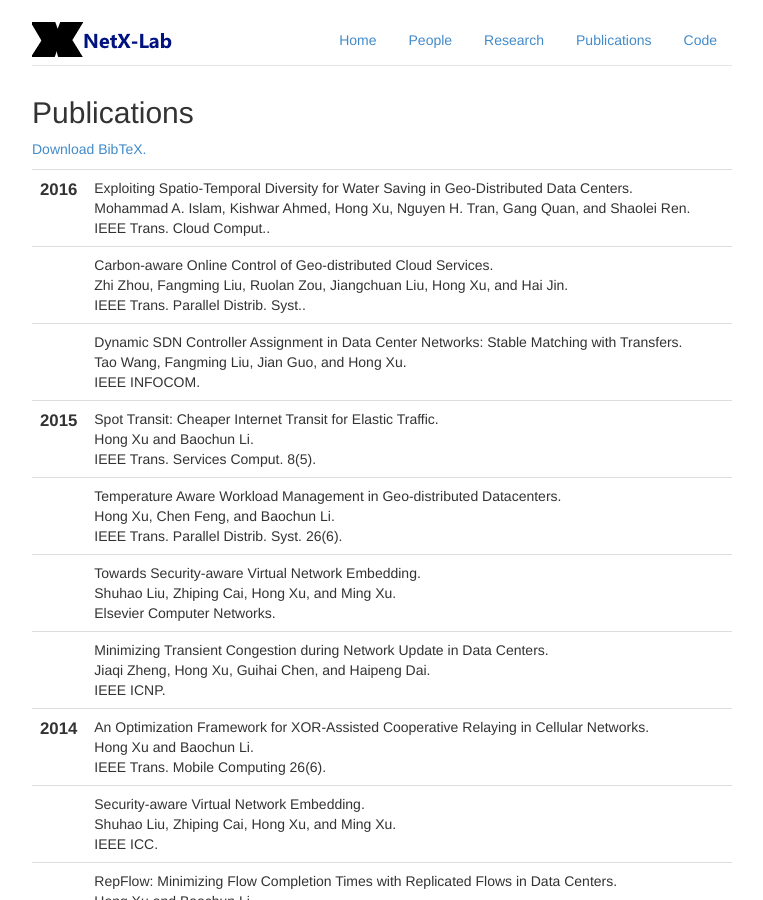
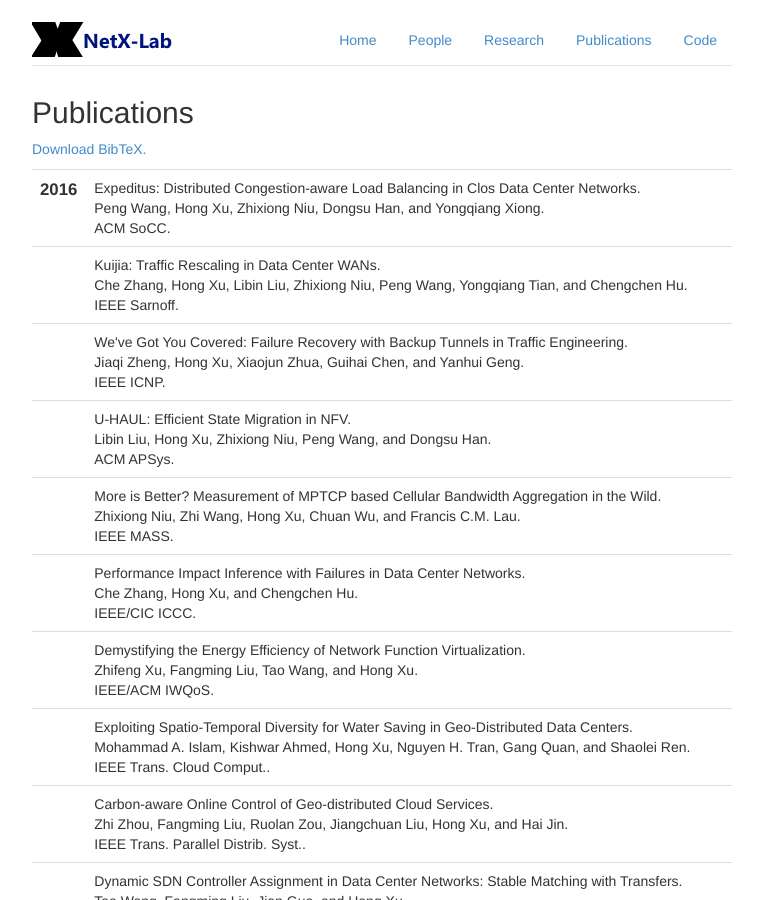
Before and after one commit to NetX-lab/netx-lab.github.io, a Jekyll site: the page built from publications.html, in a window 1280 px wide and 900 px high. Shown: the whole window, without its empty margins (258-1021 px from the left). Built offline with Jekyll 4.4.1, drawn with Linux system fonts in a browser that asks for light colours; nearby versions of some CDN libraries; Markdown is read by kramdown in place of the engine named in the settings.

Commit message:
update pub list

```diff
--- a/_data/people.yml
+++ b/_data/people.yml
@@ -7,6 +7,7 @@ henry:
         # Henry is an Assistant Professor in CS.
 peng:
     display_name: "Peng Wang"
+    webpage: "https://williamcityu.github.io"
     # webpage: "http://en.wikipedia.org/wiki/Cyclops_(comics)"
     role: grad
     bio: |
--- a/_includes/pubs.html
+++ b/_includes/pubs.html
@@ -5,6 +5,146 @@
 			<span class="date">
 
 				<big><strong>2016</strong></big><br />
+
+
+			</span>
+		</td>
+		<td class="publication">
+			<span class="pubtitle">
+				Expeditus: Distributed Congestion-aware Load Balancing in Clos Data Center Networks.
+			</span><br />
+			<span class="authors">
+				Peng Wang, Hong Xu, Zhixiong Niu, Dongsu Han, and Yongqiang Xiong.
+			</span><br />
+			<span class="venuetype"></span><span class="venue">ACM SoCC</span>.
+			<br />
+			<span class="links">
+			</span>
+		</td>
+	</tr>
+	<tr>
+		<td>
+			<span class="date">
+
+
+			</span>
+		</td>
+		<td class="publication">
+			<span class="pubtitle">
+				Kuijia: Traffic Rescaling in Data Center WANs.
+			</span><br />
+			<span class="authors">
+				Che Zhang, Hong Xu, Libin Liu, Zhixiong Niu, Peng Wang, Yongqiang Tian, and Chengchen Hu.
+			</span><br />
+			<span class="venuetype"></span><span class="venue">IEEE Sarnoff</span>.
+			<br />
+			<span class="links">
+			</span>
+		</td>
+	</tr>
+	<tr>
+		<td>
+			<span class="date">
+
+
+			</span>
+		</td>
+		<td class="publication">
+			<span class="pubtitle">
+				We've Got You Covered: Failure Recovery with Backup Tunnels in Traffic Engineering.
+			</span><br />
+			<span class="authors">
+				Jiaqi Zheng, Hong Xu, Xiaojun Zhua, Guihai Chen, and Yanhui Geng.
+			</span><br />
+			<span class="venuetype"></span><span class="venue">IEEE ICNP</span>.
+			<br />
+			<span class="links">
+			</span>
+		</td>
+	</tr>
+	<tr>
+		<td>
+			<span class="date">
+
+
+			</span>
+		</td>
+		<td class="publication">
+			<span class="pubtitle">
+				U-HAUL: Efficient State Migration in NFV.
+			</span><br />
+			<span class="authors">
+				Libin Liu, Hong Xu, Zhixiong Niu, Peng Wang, and Dongsu Han.
+			</span><br />
+			<span class="venuetype"></span><span class="venue">ACM APSys</span>.
+			<br />
+			<span class="links">
+			</span>
+		</td>
+	</tr>
+	<tr>
+		<td>
+			<span class="date">
+
+
+			</span>
+		</td>
+		<td class="publication">
+			<span class="pubtitle">
+				More is Better? Measurement of MPTCP based Cellular Bandwidth Aggregation in the Wild.
+			</span><br />
+			<span class="authors">
+				Zhixiong Niu, Zhi Wang, Hong Xu, Chuan Wu, and Francis C.M. Lau.
+			</span><br />
+			<span class="venuetype"></span><span class="venue">IEEE MASS</span>.
+			<br />
+			<span class="links">
+			</span>
+		</td>
+	</tr>
+	<tr>
+		<td>
+			<span class="date">
+
+
+			</span>
+		</td>
+		<td class="publication">
+			<span class="pubtitle">
+				Performance Impact Inference with Failures in Data Center Networks.
+			</span><br />
+			<span class="authors">
+				Che Zhang, Hong Xu, and Chengchen Hu.
+			</span><br />
+			<span class="venuetype"></span><span class="venue">IEEE/CIC ICCC</span>.
+			<br />
+			<span class="links">
+			</span>
+		</td>
+	</tr>
+	<tr>
+		<td>
+			<span class="date">
+
+
+			</span>
+		</td>
+		<td class="publication">
+			<span class="pubtitle">
+				Demystifying the Energy Efficiency of Network Function Virtualization.
+			</span><br />
+			<span class="authors">
+				Zhifeng Xu, Fangming Liu, Tao Wang, and Hong Xu.
+			</span><br />
+			<span class="venuetype"></span><span class="venue">IEEE/ACM IWQoS</span>.
+			<br />
+			<span class="links">
+			</span>
+		</td>
+	</tr>
+	<tr>
+		<td>
+			<span class="date">
 
 
 			</span>
```
Also changed, not shown: bib/pubs.bib (+43 -2 lines), 5 other files.
